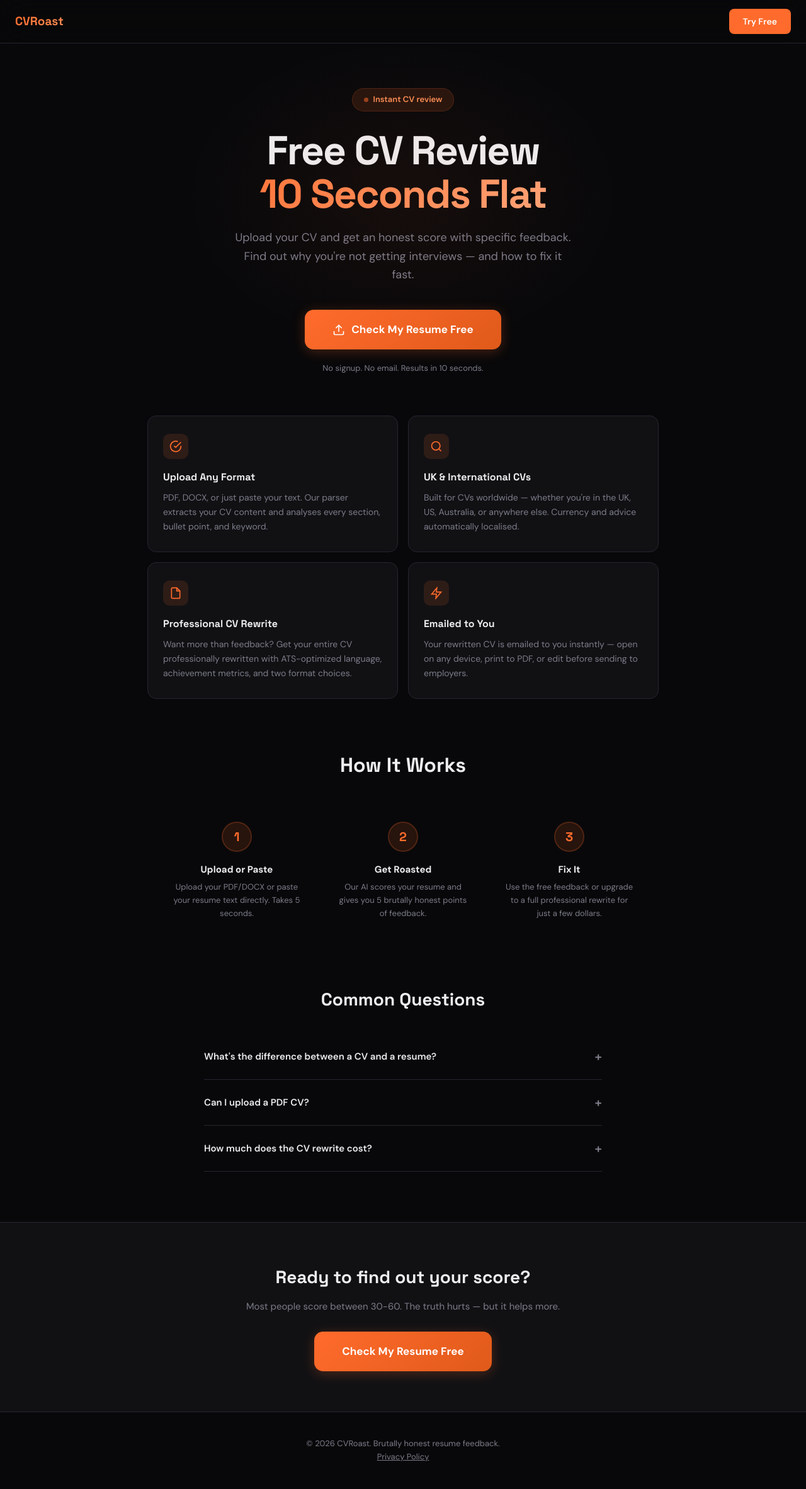
After one commit to AndOtherWays/roast-my-resume, a Flask app: page /cv-review in a window 1280 px wide. The commit adds this page. Shown: the whole page at 63% size. Run offline with Flask 3, Linux system fonts and the light colour scheme; some libraries are stand-ins or nearby versions.

Commit message:
Add 5 SEO landing pages targeting high-volume search keywords
- /free-resume-checker — targets "free resume checker"
- /ats-score-checker — targets "ATS score checker"
- /resume-review — targets "resume review free"
- /cv-review — targets "CV review online"
- /resume-roast — targets "roast my resume"

Each page has unique content, features, FAQ, and structured data
(JSON-LD) for rich Google results. All pages funnel to the main
tool at /#get-started.

Also adds canonical URL and Schema.org structured data to homepage.
Updated sitemap.xml with all new pages.

Co-Authored-By: Claude Opus 4.6 <noreply@anthropic.com>

```diff
--- a/app.py
+++ b/app.py
@@ -269,6 +269,119 @@ def sitemap():
 @app.route('/')
 def index():
     return render_template('index.html', stripe_key=STRIPE_PUBLISHABLE_KEY)
+
+
+# --- SEO Landing Pages ---
+SEO_PAGES = {
+    'free-resume-checker': {
+        'title': 'Free Resume Checker — Instant ATS Score | CVRoast',
+        'h1': 'Free Resume Checker',
+        'h1_span': 'Instant ATS Score',
+        'subtitle': 'Upload your resume and get an instant ATS compatibility score out of 100. Find out exactly why your applications are getting rejected — in 10 seconds.',
+        'badge': 'Free ATS resume checker',
+        'meta_desc': 'Check your resume for free. Get an instant ATS compatibility score out of 100 with specific feedback on what to fix. No signup required.',
+        'features': [
+            ('ATS Compatibility Score', 'See exactly how your resume performs against the Applicant Tracking Systems that screen 75% of applications before a human sees them.'),
+            ('Keyword Analysis', 'Find out which industry-standard keywords are missing from your resume and why ATS systems are filtering you out.'),
+            ('Bullet Point Review', 'Get specific feedback on vague language like "responsible for" that makes recruiters skip your resume.'),
+            ('Instant Results', 'No signup, no email required. Paste your resume and get your score in under 10 seconds.'),
+        ],
+        'faq': [
+            ('What is an ATS score?', 'An ATS (Applicant Tracking System) score measures how well your resume can be parsed and ranked by the software that 75% of employers use to screen applications. A low score means your resume may never reach a human recruiter.'),
+            ('How accurate is this resume checker?', 'Our AI analyzes your resume against the same criteria ATS systems use: keyword relevance, formatting, achievement-based language, and quantified metrics. Most users find the score closely matches their real-world callback rate.'),
+            ('Is it really free?', 'Yes — the ATS score and 5 specific feedback points are completely free. If you want a full professional rewrite, that costs just a few dollars.'),
+        ],
+    },
+    'ats-score-checker': {
+        'title': 'ATS Score Checker — Is Your Resume Getting Past the Robots? | CVRoast',
+        'h1': 'ATS Score Checker',
+        'h1_span': 'Beat the Robots',
+        'subtitle': '75% of resumes are rejected by ATS software before a human ever sees them. Check your ATS score instantly and find out if yours makes the cut.',
+        'badge': 'Check your ATS score free',
+        'meta_desc': 'Free ATS score checker. Find out if your resume passes Applicant Tracking Systems. Instant score out of 100 with specific fixes. No signup needed.',
+        'features': [
+            ('ATS Parsing Test', 'See how ATS software reads your resume. Tables, graphics, and fancy formatting often break the parsing — we\'ll tell you if yours does.'),
+            ('Keyword Gap Analysis', 'Discover which job-relevant keywords are missing. ATS systems rank resumes by keyword matches — missing even one critical term can filter you out.'),
+            ('Format Compatibility', 'Find out if your resume format (PDF, DOCX) is ATS-friendly or if the robots are mangling your carefully written content.'),
+            ('Actionable Fix List', 'Get 5 specific, prioritized fixes you can make right now to boost your ATS score and start getting callbacks.'),
+        ],
+        'faq': [
+            ('What is an ATS and why does it matter?', 'An Applicant Tracking System (ATS) is software used by employers to automatically screen resumes. It parses your resume text, looks for relevant keywords, and ranks candidates. If your resume scores low, it\'s rejected before a recruiter ever sees it.'),
+            ('What ATS score do I need?', 'Most ATS systems have different thresholds, but generally: below 40 means you\'re likely getting auto-rejected, 40-60 is borderline, 60-80 is competitive, and 80+ means you\'re in great shape.'),
+            ('How can I improve my ATS score?', 'The most impactful changes: use standard section headings, include industry keywords from the job description, quantify achievements with numbers, and avoid tables/columns/graphics that break ATS parsing.'),
+        ],
+    },
+    'resume-review': {
+        'title': 'Free AI Resume Review — Brutally Honest Feedback | CVRoast',
+        'h1': 'AI Resume Review',
+        'h1_span': 'Brutally Honest',
+        'subtitle': 'Stop getting polite, useless feedback. Our AI gives you a real score and tells you exactly what\'s wrong with your resume — no sugarcoating.',
+        'badge': 'Honest AI resume review',
+        'meta_desc': 'Get a brutally honest AI resume review in 10 seconds. Real ATS score, specific feedback, and actionable fixes. Free, no signup required.',
+        'features': [
+            ('No Sugarcoating', 'Unlike friends and family who say "looks great!", our AI tells you the truth. Most people score 30-50 and are shocked by what they learn.'),
+            ('Specific to YOUR Resume', 'Not generic advice. Every point is about YOUR specific content, YOUR bullet points, YOUR keywords. Personalised, actionable feedback.'),
+            ('Professional Rewrite Option', 'See your score and want it fixed? For a few dollars, our AI completely rewrites your CV with ATS-optimized language, real metrics, and professional formatting.'),
+            ('Privacy First', 'Your resume is processed in memory and automatically deleted within 2 hours. We never store, sell, or share your data.'),
+        ],
+        'faq': [
+            ('How is this different from other resume reviewers?', 'Most resume review tools give you generic advice like "add more keywords." We give you a specific score, point out exact phrases that are hurting you, and explain why — with a bit of humour to make it memorable.'),
+            ('Can AI really review a resume effectively?', 'Our AI has been trained on what makes resumes successful with ATS systems and recruiters. It catches issues humans miss: vague language, missing metrics, keyword gaps, and formatting problems that break ATS parsing.'),
+            ('What happens after the free review?', 'You get your score and 5 specific roasts for free. If you want, you can upgrade to a complete professional rewrite that takes your score from where it is to 75-90+ range.'),
+        ],
+    },
+    'cv-review': {
+        'title': 'Free CV Review Online — Get Your CV Scored in 10 Seconds | CVRoast',
+        'h1': 'Free CV Review',
+        'h1_span': '10 Seconds Flat',
+        'subtitle': 'Upload your CV and get an honest score with specific feedback. Find out why you\'re not getting interviews — and how to fix it fast.',
+        'badge': 'Instant CV review',
+        'meta_desc': 'Free online CV review with instant scoring. Upload your CV (PDF, DOCX) or paste text. Get an ATS score and specific feedback in 10 seconds.',
+        'features': [
+            ('Upload Any Format', 'PDF, DOCX, or just paste your text. Our parser extracts your CV content and analyses every section, bullet point, and keyword.'),
+            ('UK & International CVs', 'Built for CVs worldwide — whether you\'re in the UK, US, Australia, or anywhere else. Currency and advice automatically localised.'),
+            ('Professional CV Rewrite', 'Want more than feedback? Get your entire CV professionally rewritten with ATS-optimized language, achievement metrics, and two format choices.'),
+            ('Emailed to You', 'Your rewritten CV is emailed to you instantly — open on any device, print to PDF, or edit before sending to employers.'),
+        ],
+        'faq': [
+            ('What\'s the difference between a CV and a resume?', 'In the UK and much of the world, "CV" is the standard term. In the US, "resume" is more common for job applications. Our tool works perfectly for both — the analysis and scoring is the same.'),
+            ('Can I upload a PDF CV?', 'Yes! Upload PDF, DOCX, or TXT files up to 5MB. Our parser extracts the text and analyses it. You can also paste your CV text directly if you prefer.'),
+            ('How much does the CV rewrite cost?', 'The review and score are completely free. A full professional rewrite with ATS optimization, metrics, and formatting is just a few dollars — a fraction of what human CV writers charge.'),
+        ],
+    },
+    'resume-roast': {
+        'title': 'Roast My Resume — AI That Tells You the Truth | CVRoast',
+        'h1': 'Roast My Resume',
+        'h1_span': 'Handle the Truth?',
+        'subtitle': 'Your resume probably sucks. Find out exactly why in 10 seconds. Our AI is brutally honest, a bit funny, and genuinely helpful.',
+        'badge': 'The original resume roaster',
+        'meta_desc': 'Get your resume roasted by AI. Brutally honest score out of 100 with 5 specific roasts. Free, instant, no signup. Can you handle the truth?',
+        'features': [
+            ('Brutal Honesty', 'No participation trophies here. If your resume says "responsible for managing things," we\'re going to call that out. Specifically.'),
+            ('Actually Funny', 'Life\'s too short for boring feedback. Our roasts are designed to make you laugh AND make you fix your resume.'),
+            ('Real ATS Score', 'Not just jokes — you get a genuine ATS compatibility score calibrated against real applicant tracking systems.'),
+            ('The Fix', 'After the roast, get your entire resume professionally rewritten for a few dollars. Go from roasted to ready in 60 seconds.'),
+        ],
+        'faq': [
+            ('Will this actually help me or just insult me?', 'Both! Every roast points out a real problem with your resume. The humour makes it memorable — you\'ll actually fix the issues because you can\'t unsee them.'),
+            ('What\'s a typical roast score?', 'Most people score between 30-60. Below 30 means your resume needs serious work. Above 70 means you\'re doing well. We\'ve never seen a 100.'),
+            ('Is my resume data private?', 'Completely. Your resume is processed in memory, never stored permanently, and automatically deleted within 2 hours. We don\'t sell or share any data.'),
+        ],
+    },
+}
+
+
+@app.route('/free-resume-checker')
+@app.route('/ats-score-checker')
+@app.route('/resume-review')
+@app.route('/cv-review')
+@app.route('/resume-roast')
+def seo_page():
+    slug = request.path.strip('/')
+    page = SEO_PAGES.get(slug)
+    if page:
+        return render_template('seo_landing.html', page=page, stripe_key=STRIPE_PUBLISHABLE_KEY)
+    return redirect('/')
 
 
 @app.route('/api/roast', methods=['POST'])
--- /dev/null
+++ b/templates/seo_landing.html
@@ -0,0 +1,307 @@
+<!DOCTYPE html>
+<html lang="en">
+<head>
+    <meta charset="UTF-8">
+    <meta name="viewport" content="width=device-width, initial-scale=1.0">
+    <title>{{ page.title }}</title>
+    <meta name="description" content="{{ page.meta_desc }}">
+    <meta property="og:title" content="{{ page.title }}">
+    <meta property="og:description" content="{{ page.meta_desc }}">
+    <meta property="og:type" content="website">
+    <meta property="og:url" content="https://cvroast.com/{{ request.path.strip('/') }}">
+    <meta property="og:image" content="https://cvroast.com/static/og.png">
+    <link rel="icon" href="/static/favicon.svg" type="image/svg+xml">
+    <link rel="canonical" href="https://cvroast.com/{{ request.path.strip('/') }}">
+    <link rel="preconnect" href="https://fonts.googleapis.com">
+    <link rel="preconnect" href="https://fonts.gstatic.com" crossorigin>
+    <link href="https://fonts.googleapis.com/css2?family=Space+Grotesk:wght@400;500;600;700&family=DM+Sans:wght@400;500;600;700&display=swap" rel="stylesheet">
+    <script type="application/ld+json">
+    {
+        "@context": "https://schema.org",
+        "@type": "WebApplication",
+        "name": "CVRoast",
+        "url": "https://cvroast.com",
+        "description": "{{ page.meta_desc }}",
+        "applicationCategory": "BusinessApplication",
+        "operatingSystem": "Web",
+        "offers": {
+            "@type": "Offer",
+            "price": "0",
+            "priceCurrency": "USD",
+            "description": "Free resume ATS score and feedback"
+        }
+    }
+    </script>
+    <style>
+        *, *::before, *::after { box-sizing: border-box; margin: 0; padding: 0; }
+        :root {
+            --bg: #08080a; --surface: #111114; --surface-2: #19191e;
+            --border: #252530; --text: #ededf0; --text-muted: #7c7c8a;
+            --accent: #ff6b2c; --accent-soft: rgba(255,107,44,0.12);
+            --accent-glow: #ff8f56; --green: #22c55e; --radius: 14px;
+        }
+        html { scroll-behavior: smooth; }
+        body {
+            font-family: 'DM Sans', -apple-system, sans-serif;
+            background: var(--bg); color: var(--text);
+            line-height: 1.6; min-height: 100vh;
+            -webkit-font-smoothing: antialiased;
+        }
+
+        /* --- Nav --- */
+        nav {
+            position: fixed; top: 0; left: 0; right: 0; z-index: 100;
+            padding: 14px 24px;
+            background: rgba(8,8,10,0.88); backdrop-filter: blur(24px);
+            border-bottom: 1px solid var(--border);
+            display: flex; align-items: center; justify-content: space-between;
+        }
+        .logo {
+            font-family: 'Space Grotesk', sans-serif;
+            font-weight: 700; font-size: 19px; text-decoration: none;
+            background: linear-gradient(135deg, var(--accent), var(--accent-glow));
+            -webkit-background-clip: text; -webkit-text-fill-color: transparent;
+        }
+        .nav-cta {
+            padding: 9px 22px; border-radius: 8px; font-size: 14px; font-weight: 600;
+            font-family: 'DM Sans', sans-serif;
+            background: var(--accent); color: #fff; border: none; cursor: pointer;
+            text-decoration: none; transition: all 0.2s;
+        }
+        .nav-cta:hover { background: var(--accent-glow); transform: translateY(-1px); }
+
+        /* --- Hero --- */
+        .hero {
+            padding: 140px 24px 64px; text-align: center; max-width: 780px; margin: 0 auto;
+            position: relative;
+        }
+        .hero::before {
+            content: ''; position: absolute; top: 60px; left: 50%; transform: translateX(-50%);
+            width: 700px; height: 500px;
+            background: radial-gradient(ellipse, rgba(255,107,44,0.06) 0%, transparent 70%);
+            pointer-events: none;
+        }
+        .badge {
+            display: inline-flex; align-items: center; gap: 8px;
+            padding: 7px 18px; border-radius: 100px; font-size: 13px; font-weight: 600;
+            background: var(--accent-soft); border: 1px solid rgba(255,107,44,0.18);
+            color: var(--accent-glow); margin-bottom: 28px;
+        }
+        .badge-dot {
+            width: 7px; height: 7px; border-radius: 50%; background: var(--accent);
+            animation: pulse 2s ease-in-out infinite;
+        }
+        @keyframes pulse { 0%,100% { opacity: 1; } 50% { opacity: 0.3; } }
+
+        h1 {
+            font-family: 'Space Grotesk', sans-serif;
+            font-size: clamp(38px, 6.5vw, 64px); font-weight: 700;
+            line-height: 1.08; letter-spacing: -0.03em; margin-bottom: 20px;
+        }
+        h1 span {
+            display: block;
+            background: linear-gradient(135deg, var(--accent), #ffb088);
+            -webkit-background-clip: text; -webkit-text-fill-color: transparent;
+        }
+        .subtitle {
+            font-size: clamp(15px, 2.2vw, 18px); color: var(--text-muted);
+            max-width: 540px; margin: 0 auto 40px; line-height: 1.65;
+        }
+
+        /* --- CTA Button --- */
+        .hero-cta {
+            display: inline-flex; align-items: center; gap: 10px;
+            padding: 18px 44px; font-size: 17px; font-weight: 700;
+            font-family: 'DM Sans', sans-serif;
+            background: linear-gradient(135deg, var(--accent), #e05a1a);
+            color: #fff; border: none; border-radius: var(--radius); cursor: pointer;
+            text-decoration: none; transition: all 0.25s;
+            box-shadow: 0 4px 20px rgba(255,107,44,0.25);
+        }
+        .hero-cta:hover {
+            transform: translateY(-3px);
+            box-shadow: 0 8px 32px rgba(255,107,44,0.4);
+        }
+        .hero-cta svg { flex-shrink: 0; }
+
+        .trust-line {
+            margin-top: 20px; font-size: 13px; color: var(--text-muted);
+        }
+
+        /* --- Features --- */
+        .features {
+            max-width: 860px; margin: 0 auto; padding: 0 24px 80px;
+            display: grid; grid-template-columns: 1fr 1fr; gap: 16px;
+        }
+        .feature-card {
+            padding: 28px 24px;
+            background: var(--surface); border: 1px solid var(--border);
+            border-radius: var(--radius); transition: border-color 0.2s;
+        }
+        .feature-card:hover { border-color: rgba(255,107,44,0.3); }
+        .feature-icon {
+            width: 40px; height: 40px; border-radius: 10px;
+            background: var(--accent-soft); display: flex; align-items: center; justify-content: center;
+            margin-bottom: 16px; color: var(--accent);
+        }
+        .feature-card h3 {
+            font-family: 'Space Grotesk', sans-serif;
+            font-size: 16px; font-weight: 700; margin-bottom: 8px;
+        }
+        .feature-card p { font-size: 14px; color: var(--text-muted); line-height: 1.65; }
+
+        /* --- How It Works --- */
+        .how-section {
+            max-width: 860px; margin: 0 auto; padding: 0 24px 80px; text-align: center;
+        }
+        .how-section h2 {
+            font-family: 'Space Grotesk', sans-serif;
+            font-size: 32px; font-weight: 700; margin-bottom: 40px;
+        }
+        .steps { display: flex; gap: 24px; justify-content: center; }
+        .step {
+            flex: 1; max-width: 240px; text-align: center;
+            padding: 24px 16px;
+        }
+        .step-num {
+            width: 48px; height: 48px; border-radius: 50%; margin: 0 auto 16px;
+            background: var(--accent-soft); border: 2px solid rgba(255,107,44,0.2);
+            display: flex; align-items: center; justify-content: center;
+            font-family: 'Space Grotesk', sans-serif;
+            font-size: 20px; font-weight: 700; color: var(--accent);
+        }
+        .step h3 {
+            font-size: 15px; font-weight: 700; margin-bottom: 6px;
+        }
+        .step p { font-size: 13px; color: var(--text-muted); line-height: 1.6; }
+
+        /* --- FAQ --- */
+        .faq {
+            max-width: 680px; margin: 0 auto; padding: 0 24px 80px;
+        }
+        .faq h2 {
+            font-family: 'Space Grotesk', sans-serif;
+            font-size: 28px; font-weight: 700; text-align: center; margin-bottom: 32px;
+        }
+        .faq-item {
+            border-bottom: 1px solid var(--border); padding: 20px 0; cursor: pointer;
+        }
+        .faq-q {
+            font-weight: 600; font-size: 15px;
+            display: flex; justify-content: space-between; align-items: center;
+        }
+        .faq-q::after { content: '+'; font-size: 20px; color: var(--text-muted); transition: transform 0.2s; }
+        .faq-item.open .faq-q::after { content: '\2212'; }
+        .faq-a {
+            max-height: 0; overflow: hidden; transition: max-height 0.3s ease;
+            font-size: 14px; color: var(--text-muted); line-height: 1.7;
+        }
+        .faq-item.open .faq-a { max-height: 300px; padding-top: 12px; }
+
+        /* --- Bottom CTA --- */
+        .bottom-cta {
+            text-align: center; padding: 64px 24px;
+            background: var(--surface); border-top: 1px solid var(--border);
+        }
+        .bottom-cta h2 {
+            font-family: 'Space Grotesk', sans-serif;
+            font-size: 28px; font-weight: 700; margin-bottom: 12px;
+        }
+        .bottom-cta p { color: var(--text-muted); font-size: 15px; margin-bottom: 28px; }
+
+        /* --- Footer --- */
+        footer {
+            text-align: center; padding: 40px 24px; font-size: 13px;
+            color: var(--text-muted); border-top: 1px solid var(--border);
+        }
+        footer a { color: var(--text-muted); }
+
+        @media (max-width: 640px) {
+            .hero { padding: 120px 16px 48px; }
+            .features { grid-template-columns: 1fr; }
+            .steps { flex-direction: column; align-items: center; }
+        }
+    </style>
+</head>
+<body>
+
+<nav>
+    <a href="/" class="logo">CVRoast</a>
+    <a href="/#get-started" class="nav-cta">Try Free</a>
+</nav>
+
+<section class="hero">
+    <div class="badge"><span class="badge-dot"></span> {{ page.badge }}</div>
+    <h1>{{ page.h1 }}<span>{{ page.h1_span }}</span></h1>
+    <p class="subtitle">{{ page.subtitle }}</p>
+    <a href="/#get-started" class="hero-cta">
+        <svg width="20" height="20" viewBox="0 0 24 24" fill="none" stroke="currentColor" stroke-width="2" stroke-linecap="round" stroke-linejoin="round"><path d="M21 15v4a2 2 0 01-2 2H5a2 2 0 01-2-2v-4"/><polyline points="17 8 12 3 7 8"/><line x1="12" y1="3" x2="12" y2="15"/></svg>
+        Check My Resume Free
+    </a>
+    <p class="trust-line">No signup. No email. Results in 10 seconds.</p>
+</section>
+
+<section class="features">
+    {% for title, desc in page.features %}
+    <div class="feature-card">
+        <div class="feature-icon">
+            {% if loop.index == 1 %}
+            <svg width="20" height="20" viewBox="0 0 24 24" fill="none" stroke="currentColor" stroke-width="2"><path d="M22 11.08V12a10 10 0 11-5.93-9.14"/><polyline points="22 4 12 14.01 9 11.01"/></svg>
+            {% elif loop.index == 2 %}
+            <svg width="20" height="20" viewBox="0 0 24 24" fill="none" stroke="currentColor" stroke-width="2"><circle cx="11" cy="11" r="8"/><line x1="21" y1="21" x2="16.65" y2="16.65"/></svg>
+            {% elif loop.index == 3 %}
+            <svg width="20" height="20" viewBox="0 0 24 24" fill="none" stroke="currentColor" stroke-width="2"><path d="M14 2H6a2 2 0 00-2 2v16a2 2 0 002 2h12a2 2 0 002-2V8z"/><polyline points="14 2 14 8 20 8"/></svg>
+            {% else %}
+            <svg width="20" height="20" viewBox="0 0 24 24" fill="none" stroke="currentColor" stroke-width="2"><polygon points="13 2 3 14 12 14 11 22 21 10 12 10 13 2"/></svg>
+            {% endif %}
+        </div>
+        <h3>{{ title }}</h3>
+        <p>{{ desc }}</p>
+    </div>
+    {% endfor %}
+</section>
+
+<section class="how-section">
+    <h2>How It Works</h2>
+    <div class="steps">
+        <div class="step">
+            <div class="step-num">1</div>
+            <h3>Upload or Paste</h3>
+            <p>Upload your PDF/DOCX or paste your resume text directly. Takes 5 seconds.</p>
+        </div>
+        <div class="step">
+            <div class="step-num">2</div>
+            <h3>Get Roasted</h3>
+            <p>Our AI scores your resume and gives you 5 brutally honest points of feedback.</p>
+        </div>
+        <div class="step">
+            <div class="step-num">3</div>
+            <h3>Fix It</h3>
+            <p>Use the free feedback or upgrade to a full professional rewrite for just a few dollars.</p>
+        </div>
+    </div>
+</section>
+
+<section class="faq">
+    <h2>Common Questions</h2>
+    {% for q, a in page.faq %}
+    <div class="faq-item" onclick="this.classList.toggle('open')">
+        <div class="faq-q">{{ q }}</div>
+        <div class="faq-a">{{ a }}</div>
+    </div>
+    {% endfor %}
+</section>
+
+<section class="bottom-cta">
+    <h2>Ready to find out your score?</h2>
+    <p>Most people score between 30-60. The truth hurts — but it helps more.</p>
+    <a href="/#get-started" class="hero-cta">Check My Resume Free</a>
+</section>
+
+<footer>
+    &copy; 2026 CVRoast. Brutally honest resume feedback.
+    <br><a href="/privacy">Privacy Policy</a>
+</footer>
+
+</body>
+</html>
```
Also changed, not shown: static/sitemap.xml (+25 -0 lines), templates/index.html (+32 -0 lines).
